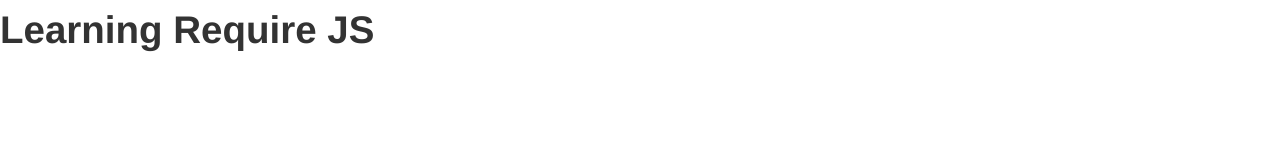
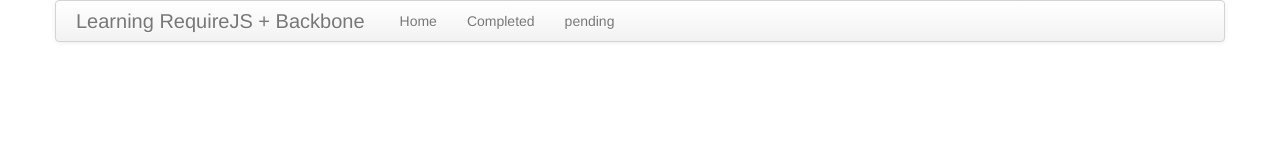
Before and after one commit to revathskumar/requirejs-app, a plain HTML site: page app/index.html in a window 1280 px wide. Drawn offline with Linux system fonts and the light colour scheme.

Commit message:
adding menu in homepage

```diff
--- a/app/index.html
+++ b/app/index.html
@@ -9,7 +9,23 @@
         <link rel=author href="humans.txt">
     </head>
     <body>
-        <h1>Learning Require JS</h1>
-        <script data-main="scripts/main.js" src="scripts/vendor/requirejs/require.js"></script>
+        <div class="container">
+            <div class="navbar">
+              <div class="navbar-inner">
+                <a class="brand" href="#">Learning RequireJS + Backbone</a>
+                <ul class="nav">
+                  <li><a href="#">Home</a></li>
+                  <li><a href="/#completed">Completed</a></li>
+                  <li><a href="/#pending">pending</a></li>
+                </ul>
+              </div>
+            </div>
+            <div id="new-todo"></div>
+            <div id="todo-list">
+
+            </div>
+        </div>
+
+        <script data-main="scripts/main" src="scripts/vendor/requirejs/require.js"></script>
     </body>
 </html>
```
